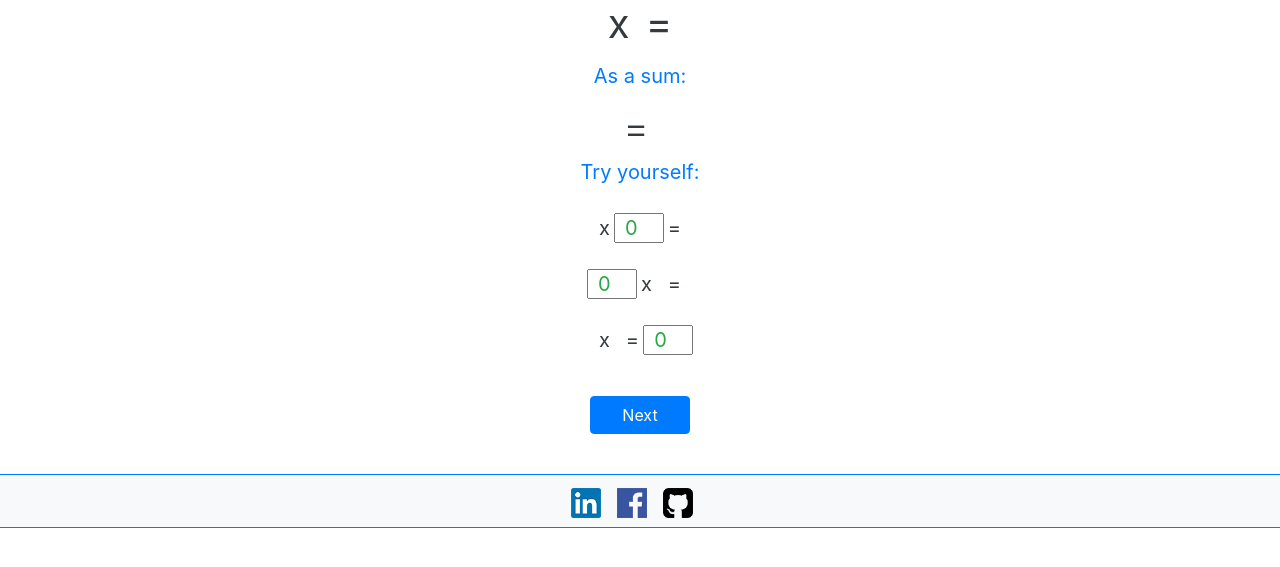
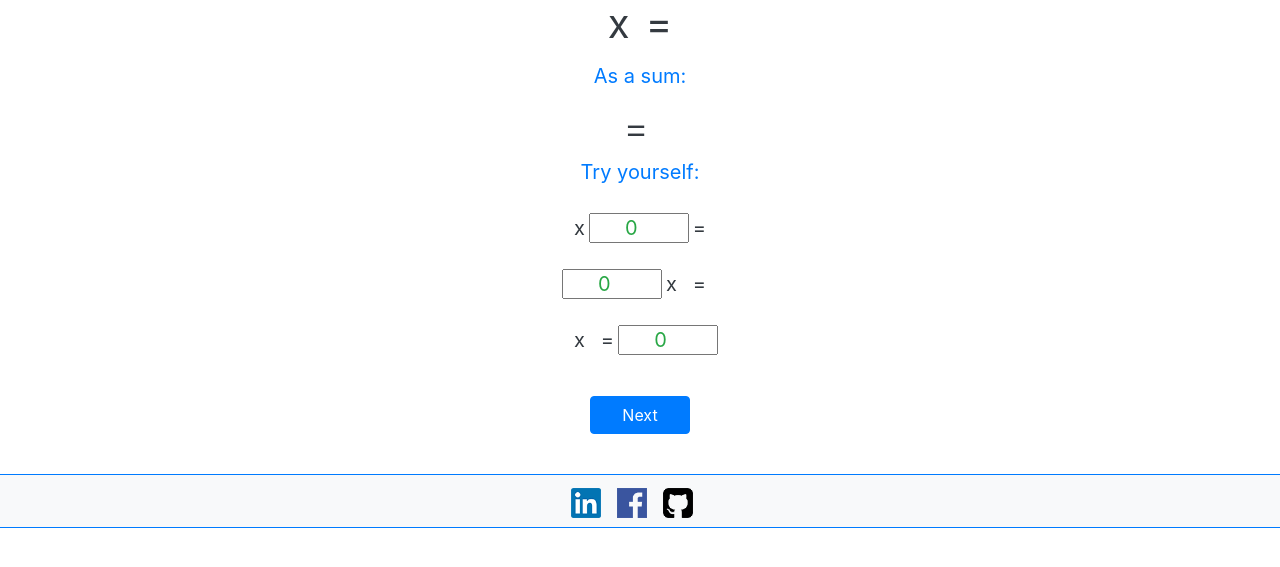
Before and after one commit to AntonMiracle/MySite, a Django app: template src/main/python/multiply/templates/multiply/learn.html in a window 1280 px wide. Shown: the part 197-764 px from the top of the page. Run offline with Django 3.2, Linux system fonts and the light colour scheme; the template is opened without the code that fills it, so the values that code supplies are empty; some libraries are stand-ins or nearby versions.

Commit message:
Update multiply

```diff
--- a/src/main/python/multiply/templates/multiply/learn.html
+++ b/src/main/python/multiply/templates/multiply/learn.html
@@ -44,7 +44,7 @@
                 <p class="col-xs-2 m-1 text-warning">{{ number }}</p>
                 <p class="col-xs-2 m-1 text-dark">x</p>
                 <input class="text-success text-center" type="number" name="input_times" value="0"
-                       style="width: 50px" required=""/>
+                       style="width: 100px" required=""/>
                 <p class="col-xs-2 m-1 text-dark">=</p>
                 <p class="col-xs-2 m-1 text-danger">{{ result }}</p>
             </div>
@@ -57,7 +57,7 @@
                     </div>
                 {% endif %}
                 <input class="text-success text-center" type="number" name="input_number" value="0"
-                       style="width: 50px" required=""/>
+                       style="width: 100px" required=""/>
                 <p class="col-xs-2 m-1 text-dark">x</p>
                 <p class="col-xs-2 m-1 text-success">{{ times }}</p>
                 <p class="col-xs-2 m-1 text-dark">=</p>
@@ -76,7 +76,7 @@
                 <p class="col-xs-2 m-1 text-success">{{ times }}</p>
                 <p class="col-xs-2 m-1 text-dark">=</p>
                 <input class="text-success text-center" type="number" name="input_result" value="0"
-                       style="width: 50px" required=""/>
+                       style="width: 100px" required=""/>
             </div>
 
 
--- a/src/main/python/multiply/views.py
+++ b/src/main/python/multiply/views.py
@@ -40,7 +40,7 @@
         self.rank = randint(1, 3)
         self.multiply = Multiply()
         self.multiply.generate(level)
-        self.exp_coefficient = 1 + (level / self.multiply.number)
+        self.exp_coefficient = 2 + (level / self.multiply.number)
 
         if self.multiply.number > 1000:
             self.exp_coefficient *= 1000
```
Also changed, not shown: src/main/python/multiply/templates/multiply/experience.html (+4 -4 lines).
